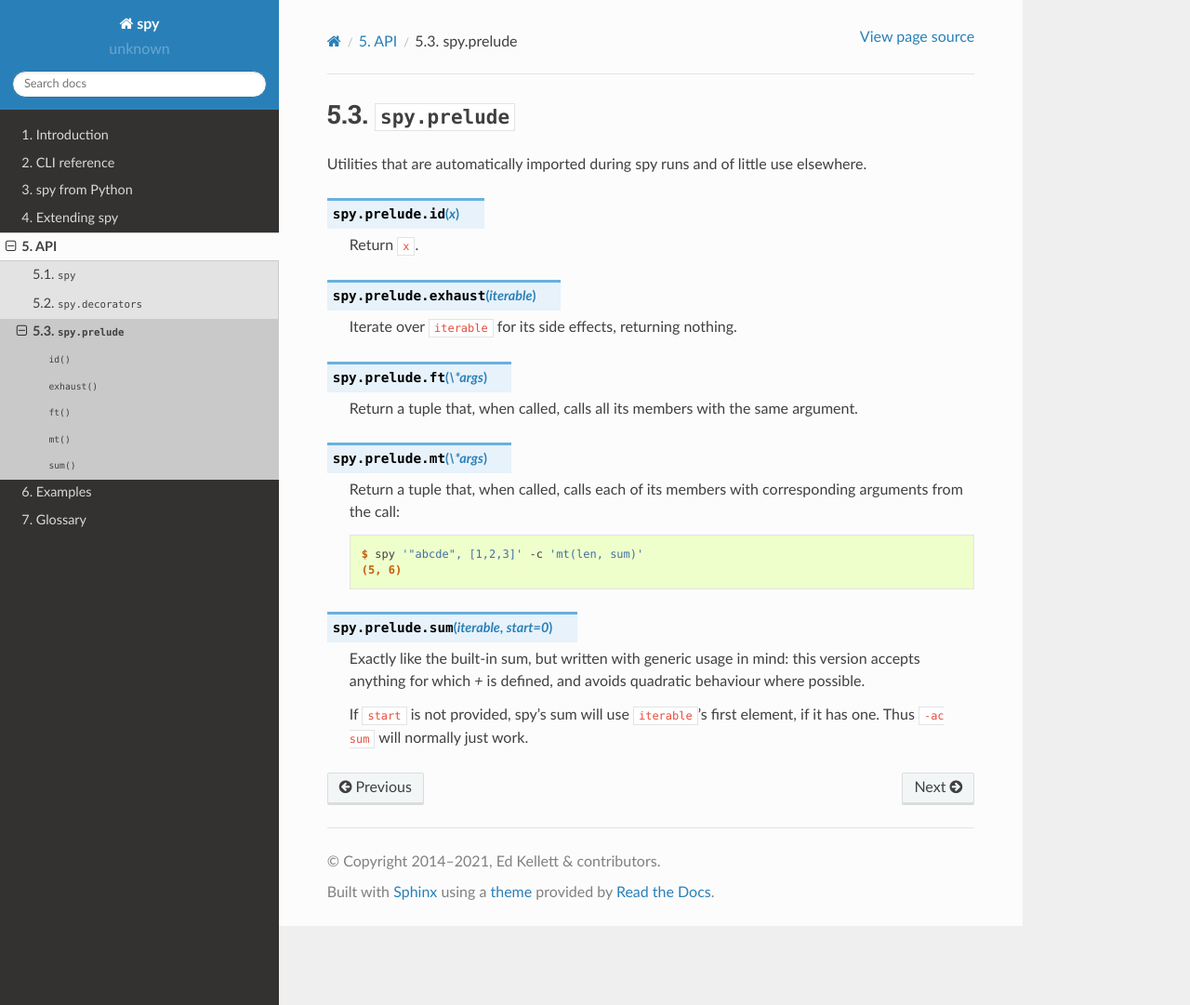
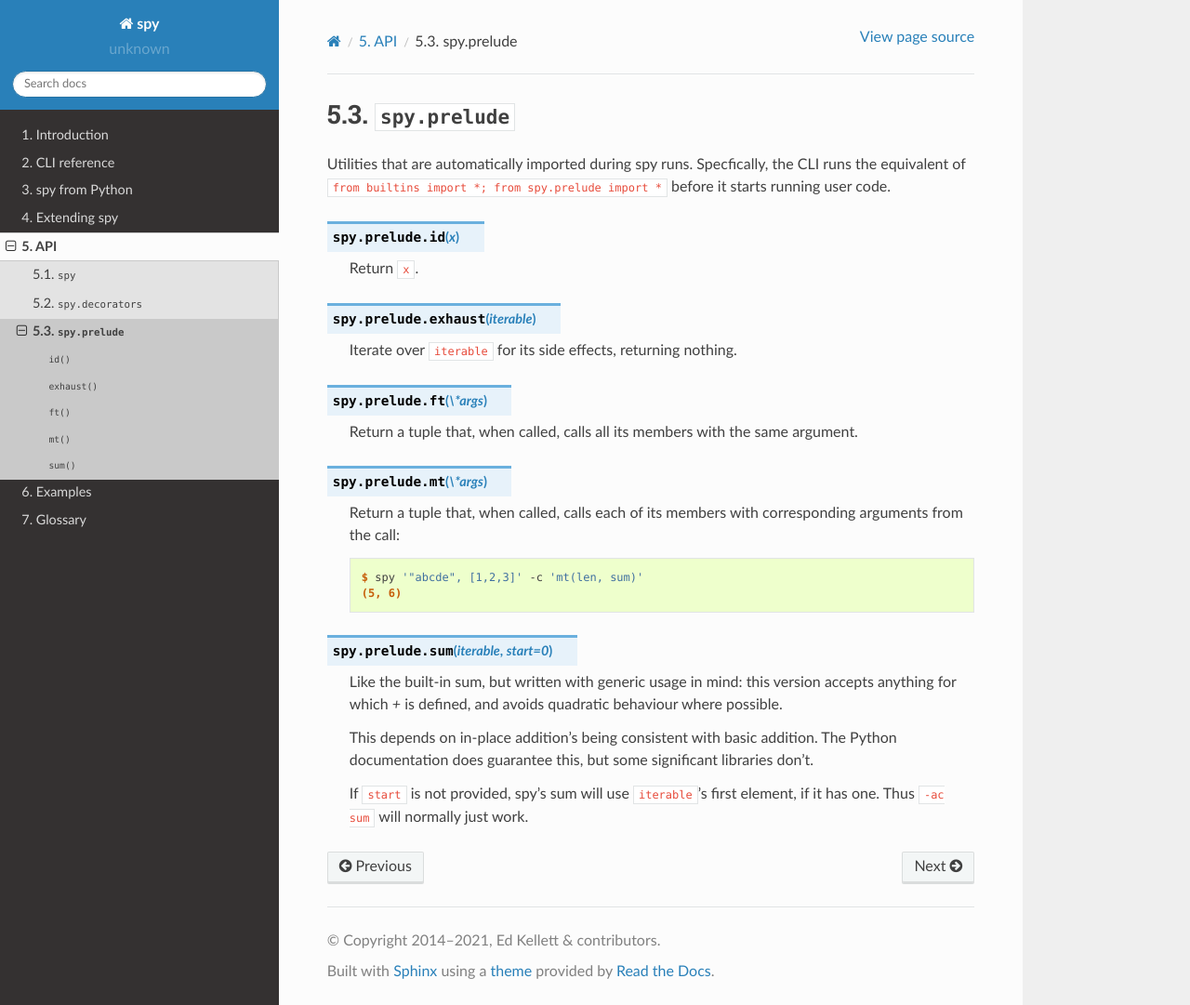
Before and after one commit to edk0/spy, a Sphinx documentation site: the page built from doc/api/spy.prelude.rst, in a window 1280 px wide and 1081 px high. Shown: the whole window at 93% size. Built offline with Sphinx 7.4.7 and the Read the Docs theme 2.0.0, drawn with Linux system fonts in a browser that asks for light colours.

Commit message:
prelude: expand documentation

```diff
--- a/doc/api/spy.prelude.rst
+++ b/doc/api/spy.prelude.rst
@@ -2,8 +2,9 @@
 :mod:`spy.prelude`
 ******************
 
-Utilities that are automatically imported during spy runs and of little
-use elsewhere.
+Utilities that are automatically imported during spy runs. Specfically, the CLI
+runs the equivalent of ``from builtins import *; from spy.prelude import *``
+before it starts running user code.
 
 .. module:: spy.prelude
 
@@ -32,9 +33,13 @@ use elsewhere.
 
 .. function:: sum(iterable, start=0)
 
-   Exactly like the built-in sum, but written with generic usage in mind: this
-   version accepts anything for which `+` is defined, and avoids quadratic
-   behaviour where possible.
+   Like the built-in sum, but written with generic usage in mind: this version
+   accepts anything for which `+` is defined, and avoids quadratic behaviour
+   where possible.
+
+   This depends on in-place addition's being consistent with basic addition.
+   The Python documentation does guarantee this, but some significant libraries
+   don't.
 
    If ``start`` is not provided, spy's sum will use ``iterable``'s first
    element, if it has one. Thus ``-ac sum`` will normally just work.
```
